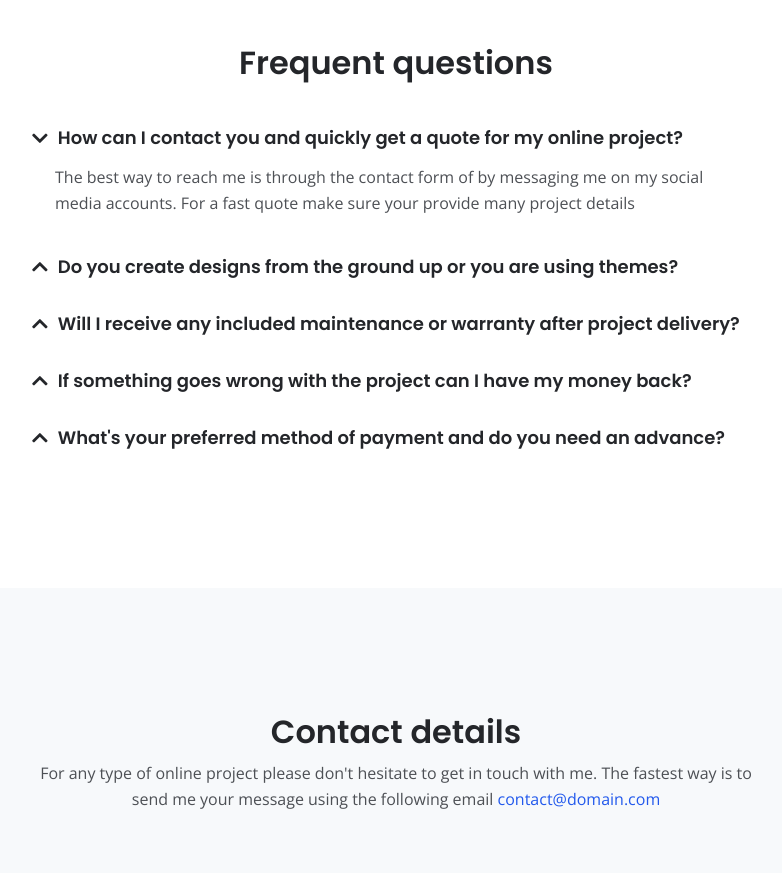
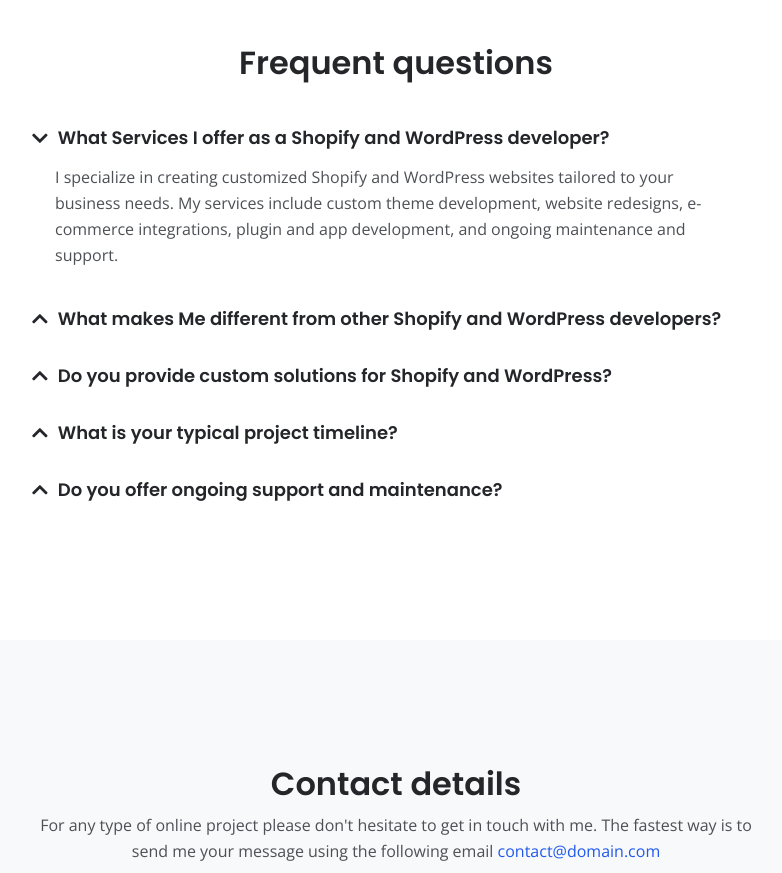
Before and after one commit to Raa-Mayurrajsinh/portfolio_website, a plain HTML site: page index.html in a window 1280 px wide. Shown: the part 4440-5313 px from the top of the page, without its empty margins (244-1026 px from the left). Drawn offline with nearby package versions, Linux system fonts and the light colour scheme.

Commit message:
Changed the FAQs

```diff
--- a/index.html
+++ b/index.html
@@ -332,15 +332,16 @@
                             <div class="card-header" id="headingOne">
                                 <button class="btn btn-link btn-block text-left" type="button" data-toggle="collapse"
                                     data-target="#collapseOne" aria-expanded="true" aria-controls="collapseOne">
-                                    How can I contact you and quickly get a quote for my online project?
+                                    What Services I offer as a Shopify and WordPress developer?
                                 </button>
                             </div>
                             <div id="collapseOne" class="collapse show" aria-labelledby="headingOne"
                                 data-parent="#accordionExample">
                                 <div class="card-body">
-                                    The best way to reach me is through the contact form of by messaging me on
-                                    my social
-                                    media accounts. For a fast quote make sure your provide many project details
+                                    I specialize in creating customized Shopify and WordPress websites tailored to your
+                                    business needs. My services include custom theme development, website redesigns,
+                                    e-commerce integrations, plugin and app development, and ongoing maintenance and
+                                    support.
                                 </div>
                             </div>
                         </div>
@@ -349,15 +350,17 @@
                                 <button class="btn btn-link btn-block text-left collapsed" type="button"
                                     data-toggle="collapse" data-target="#collapseTwo" aria-expanded="false"
                                     aria-controls="collapseTwo">
-                                    Do you create designs from the ground up or you are using themes?
+                                    What makes Me different from other Shopify and WordPress developers?
                                 </button>
                             </div>
                             <div id="collapseTwo" class="collapse" aria-labelledby="headingTwo"
                                 data-parent="#accordionExample">
                                 <div class="card-body">
-                                    The best way to reach me is through the contact form of by messaging me on
-                                    my social
-                                    media accounts. For a fast quote make sure your provide many project details
+                                    I focus on delivering tailored solutions that align with your business goals. With a
+                                    deep understanding of Shopify and WordPress, I provide custom development, seamless
+                                    integrations, and ongoing support to ensure your website stands out. My approach
+                                    emphasizes clear communication, timely delivery, and attention to detail, making the
+                                    entire process smooth and efficient.
                                 </div>
                             </div>
                         </div>
@@ -366,15 +369,15 @@
                                 <button class="btn btn-link btn-block text-left collapsed" type="button"
                                     data-toggle="collapse" data-target="#collapseThree" aria-expanded="false"
                                     aria-controls="collapseThree">
-                                    Will I receive any included maintenance or warranty after project delivery?
+                                    Do you provide custom solutions for Shopify and WordPress?
                                 </button>
                             </div>
                             <div id="collapseThree" class="collapse" aria-labelledby="headingThree"
                                 data-parent="#accordionExample">
                                 <div class="card-body">
-                                    The best way to reach me is through the contact form of by messaging me on
-                                    my social
-                                    media accounts. For a fast quote make sure your provide many project details
+                                    Yes, I create fully customized themes, plugins, and functionalities to ensure your
+                                    website stands out and meets your specific requirements. Whether it's a unique
+                                    e-commerce feature or a completely personalized design, I can deliver it.
                                 </div>
                             </div>
                         </div>
@@ -383,15 +386,15 @@
                                 <button class="btn btn-link btn-block text-left collapsed" type="button"
                                     data-toggle="collapse" data-target="#collapseFour" aria-expanded="false"
                                     aria-controls="collapseFour">
-                                    If something goes wrong with the project can I have my money back?
+                                    What is your typical project timeline?
                                 </button>
                             </div>
                             <div id="collapseFour" class="collapse" aria-labelledby="headingFour"
                                 data-parent="#accordionExample">
                                 <div class="card-body">
-                                    The best way to reach me is through the contact form of by messaging me on
-                                    my social
-                                    media accounts. For a fast quote make sure your provide many project details
+                                    The timeline depends on the complexity and scope of the project. On average, a basic
+                                    website takes 1-2 weeks, while more complex e-commerce solutions can take 3-5 weeks.
+                                    I’ll provide a detailed timeline after discussing your requirements.
                                 </div>
                             </div>
                         </div>
@@ -400,15 +403,15 @@
                                 <button class="btn btn-link btn-block text-left collapsed" type="button"
                                     data-toggle="collapse" data-target="#collapseFive" aria-expanded="false"
                                     aria-controls="collapseFive">
-                                    What's your preferred method of payment and do you need an advance?
+                                    Do you offer ongoing support and maintenance?
                                 </button>
                             </div>
                             <div id="collapseFive" class="collapse" aria-labelledby="headingFive"
                                 data-parent="#accordionExample">
                                 <div class="card-body">
-                                    The best way to reach me is through the contact form of by messaging me on
-                                    my social
-                                    media accounts. For a fast quote make sure your provide many project details
+                                    Yes, I provide ongoing support and maintenance to ensure your website stays updated,
+                                    secure, and fully functional. This includes plugin/theme updates, bug fixes,
+                                    performance optimization, and more.
                                 </div>
                             </div>
                         </div>
```
